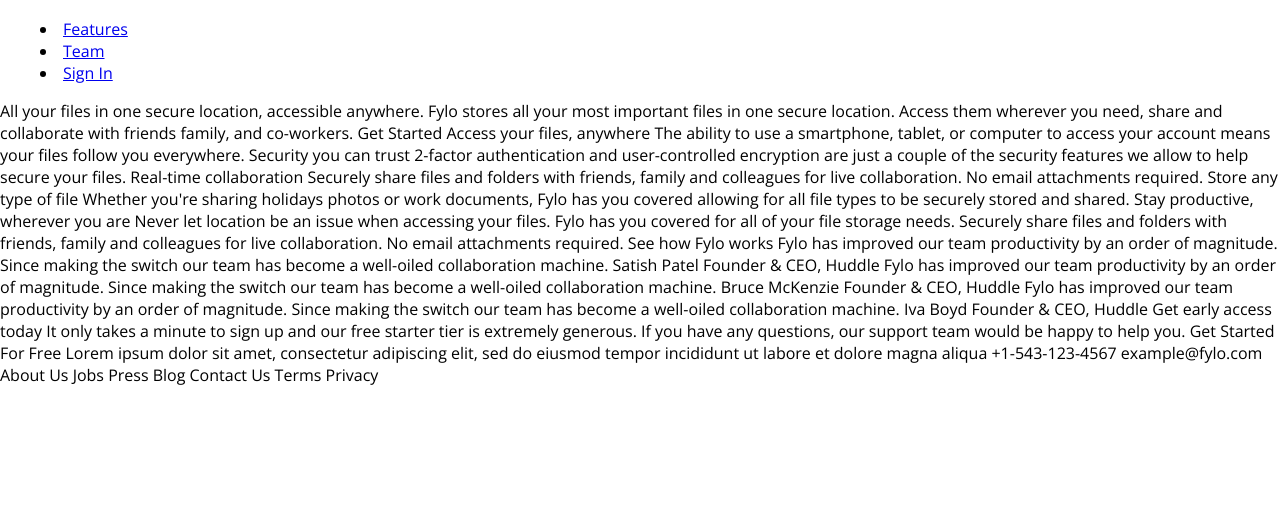
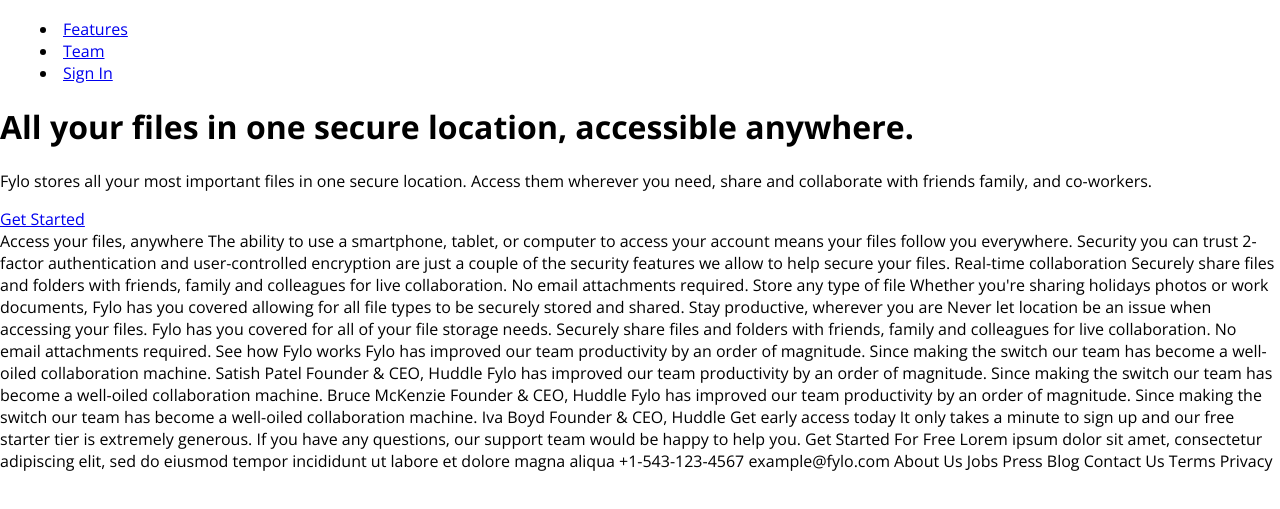
Before and after one commit to emewor/fem-fylo--dark-theme, a plain HTML site: page index.html in a window 1280 px wide. Shown: the part 55-564 px from the top of the page. Drawn offline with Linux system fonts and the light colour scheme.

Commit message:
Added markup for main section's hero block

```diff
--- a/index.html
+++ b/index.html
@@ -42,14 +42,28 @@
       </nav> <!-- end nav -->
     </div>
   </header> <!-- end header -->
-
-  All your files in one secure location, accessible anywhere.
-
-  Fylo stores all your most important files in one secure location. Access them wherever
-  you need, share and collaborate with friends family, and co-workers.
-
-  Get Started
-
+  <main class="main">
+    <div class="hero">
+      <div class="inner hero__inner">
+        <div class="content hero__content">
+          <hgroup class="copy hero__copy">
+            <h1 class="heading hero__heading">
+              All your files in one secure location, accessible anywhere.
+            </h1>
+            <p class="sub-heading hero__sub-heading">
+              Fylo stores all your most important files in one secure location.
+              Access them wherever you need, share and collaborate with friends family, and co-workers.
+            </p>
+          </hgroup> <!-- end copy -->
+          <div class="cta-group hero__cta-group">
+            <a class="cta-btn"
+                href="#"
+                target="_blank">Get Started</a>
+          </div> <!-- end cta group -->
+        </div> <!-- end content -->
+      </div>
+    </div> <!-- end hero -->
+  </main>
   Access your files, anywhere
 
   The ability to use a smartphone, tablet, or computer to access your account means your
```
